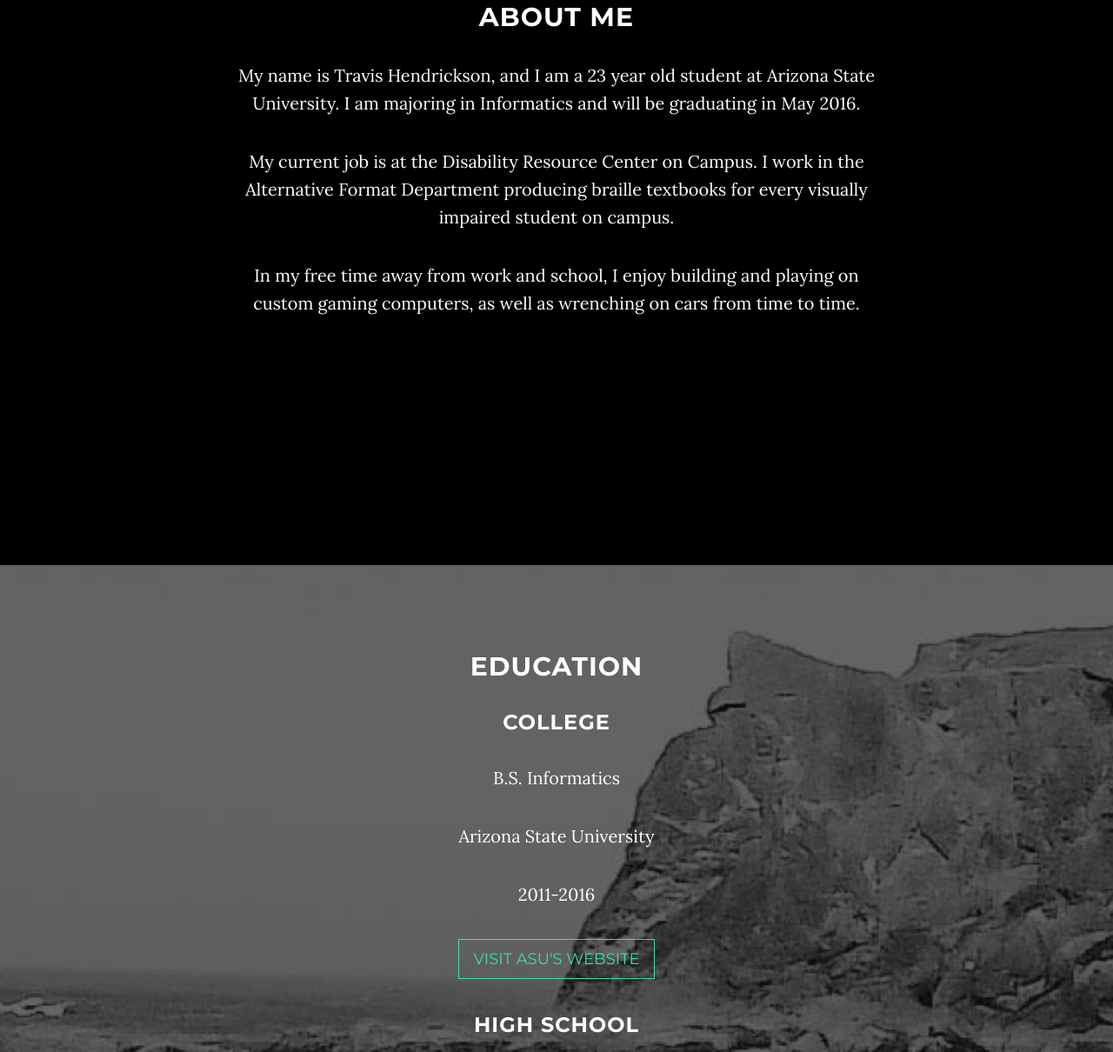
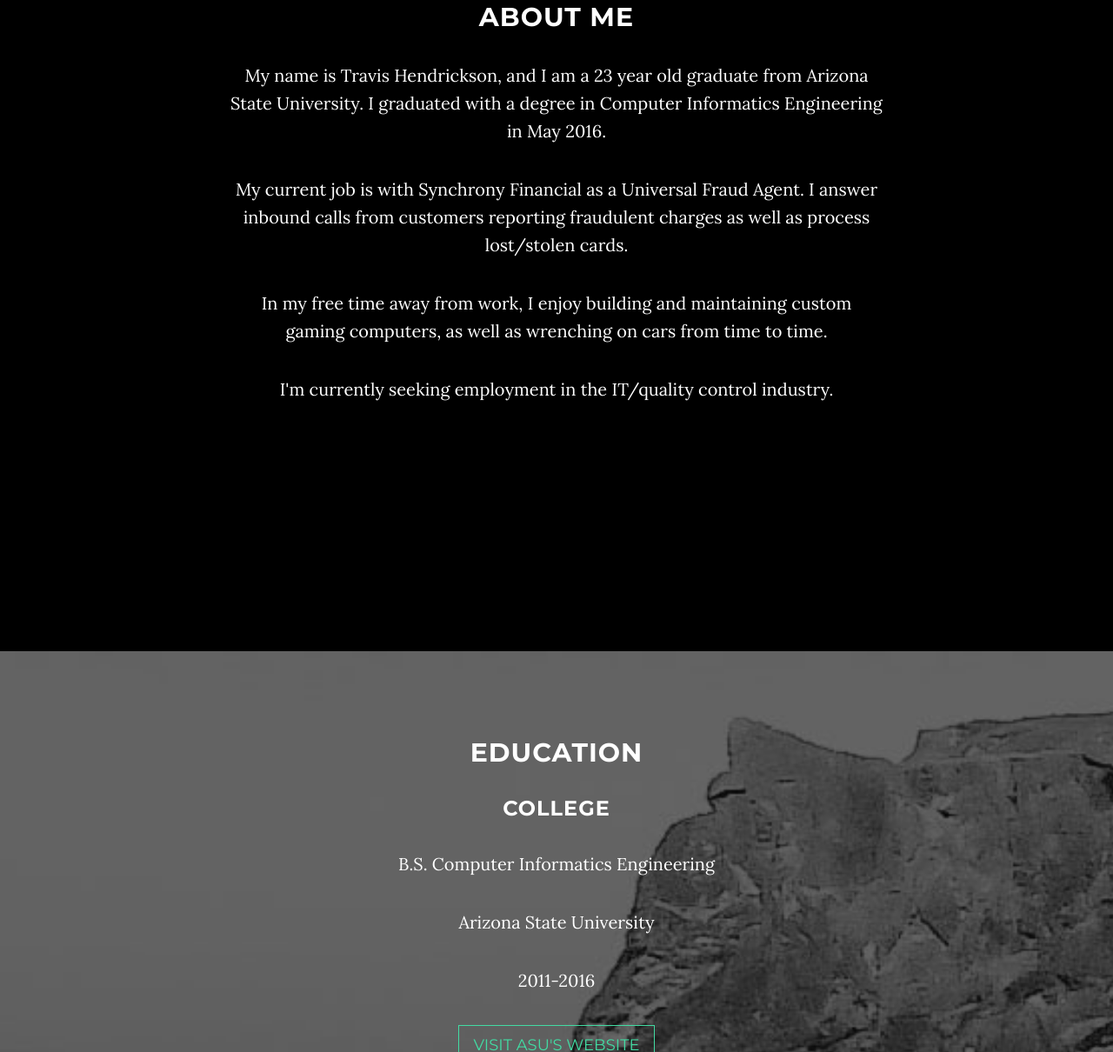
Before and after one commit to tahendri/tahendri.github.io, a website: page index.html in a window 1280 px wide. Shown: the part 1047-2257 px from the top of the page at 87% size. Drawn offline with Linux system fonts and the light colour scheme.

Commit message:
Updated About Me and Education

```diff
--- a/index.html
+++ b/index.html
@@ -104,9 +104,10 @@
             <div class="col-lg-8 col-lg-offset-2">
             	<div class="wow bounceInLeft">
                 <h2>About Me</h2>
-                <p>My name is Travis Hendrickson, and I am a 23 year old student at Arizona State University. I am majoring in Informatics and will be graduating in May 2016.</p>
-                <p>My current job is at the Disability Resource Center on Campus. I work in the Alternative Format Department producing braille textbooks for every visually impaired student on campus.</p>
-                <p>In my free time away from work and school, I enjoy building and playing on custom gaming computers, as well as wrenching on cars from time to time.</p>
+                <p>My name is Travis Hendrickson, and I am a 23 year old graduate from Arizona State University. I graduated with a degree in Computer Informatics Engineering in May 2016.</p>
+                <p>My current job is with Synchrony Financial as a Universal Fraud Agent. I answer inbound calls from customers reporting fraudulent charges as well as process lost/stolen cards.</p>
+                <p>In my free time away from work, I enjoy building and maintaining custom gaming computers, as well as wrenching on cars from time to time.</p>
+		<p>I'm currently seeking employment in the IT/quality control industry.</p>
                 </div>
             </div>
         </div>
@@ -120,7 +121,7 @@
                     <div class="wow bounceInLeft">
                     <h2>Education</h2>
                     <h3>College</h3>
-                    <p>B.S. Informatics</p>
+                    <p>B.S. Computer Informatics Engineering</p>
                     <p>Arizona State University</p>
                     <p>2011-2016</p>
                     <a href="http://asu.edu" class="btn btn-default btn-lg" target="_blank">Visit ASU's Website</a>
```
